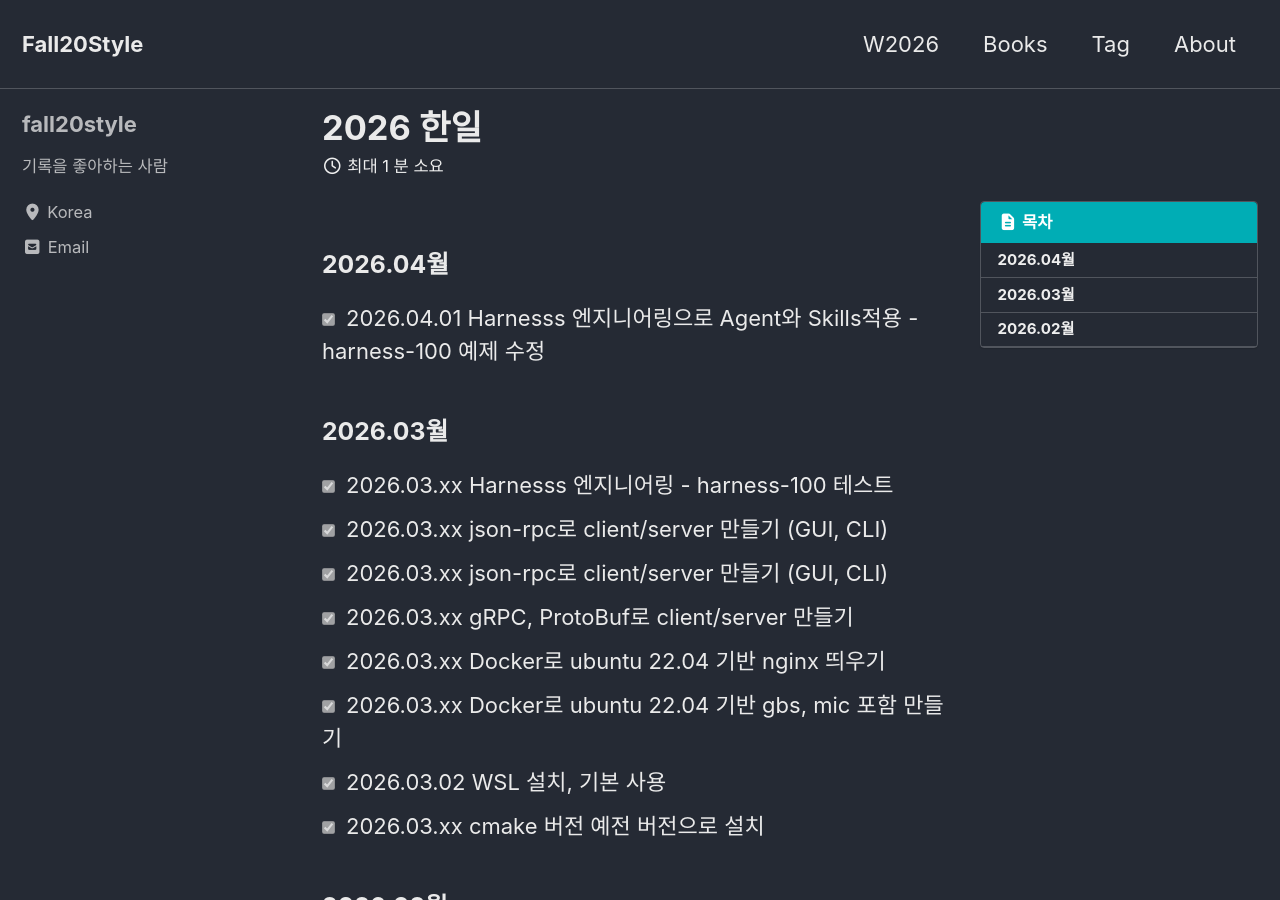
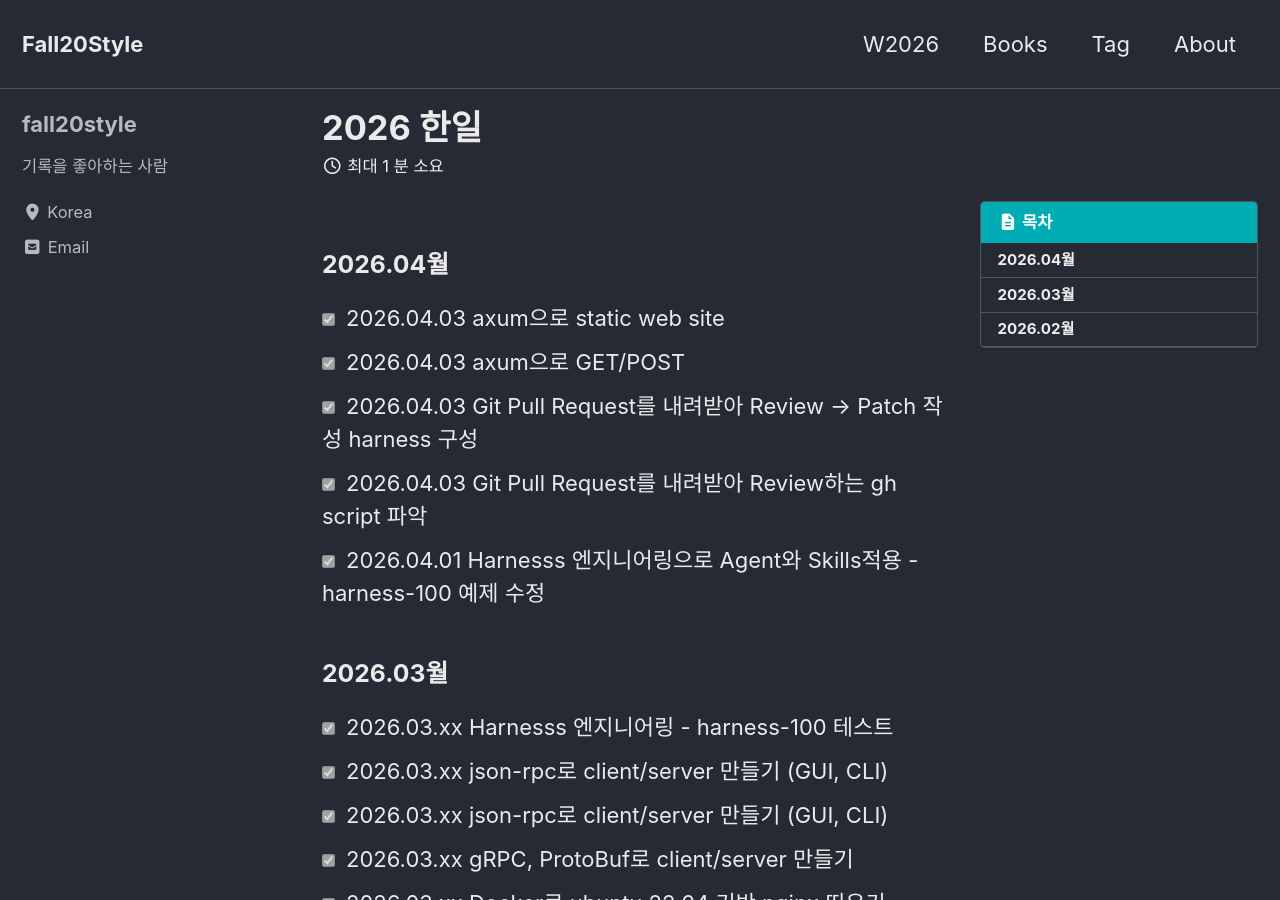
Before and after one commit to fall20style/fall20style.github.io, a Jekyll site: the page built from W2026.md, in a window 1280 px wide and 900 px high. Built offline with Jekyll 4.4.1, drawn with Linux system fonts in a browser that asks for light colours; cached includes are drawn as plain includes.

Commit message:
Update W2026.md

```diff
--- a/W2026.md
+++ b/W2026.md
@@ -12,6 +12,10 @@ description: desc가 여기에
 ---
 
 ### 2026.04월
+- [X] 2026.04.03 axum으로 static web site
+- [X] 2026.04.03 axum으로 GET/POST
+- [X] 2026.04.03 Git Pull Request를 내려받아 Review -> Patch 작성 harness 구성
+- [X] 2026.04.03 Git Pull Request를 내려받아 Review하는 gh script 파악
 - [X] 2026.04.01 Harnesss 엔지니어링으로 Agent와 Skills적용 - harness-100 예제 수정
 
 ### 2026.03월
```
